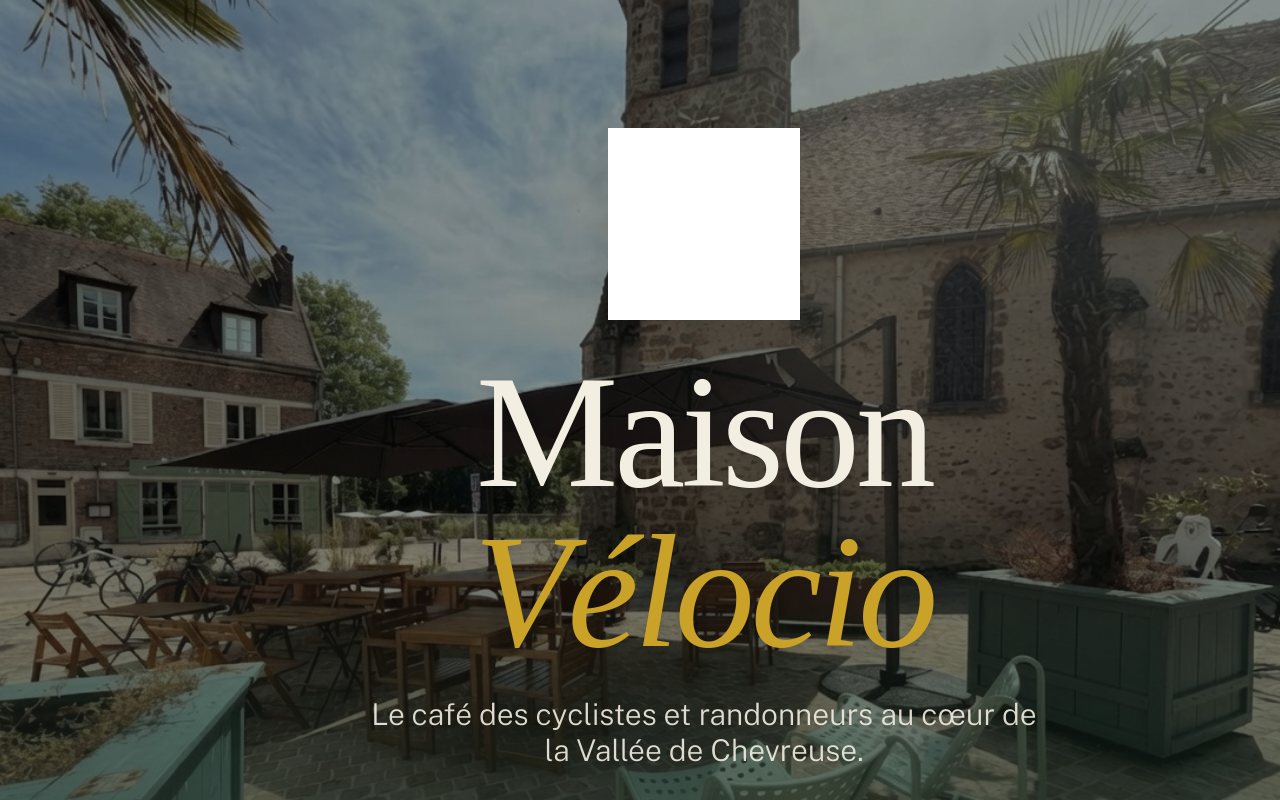
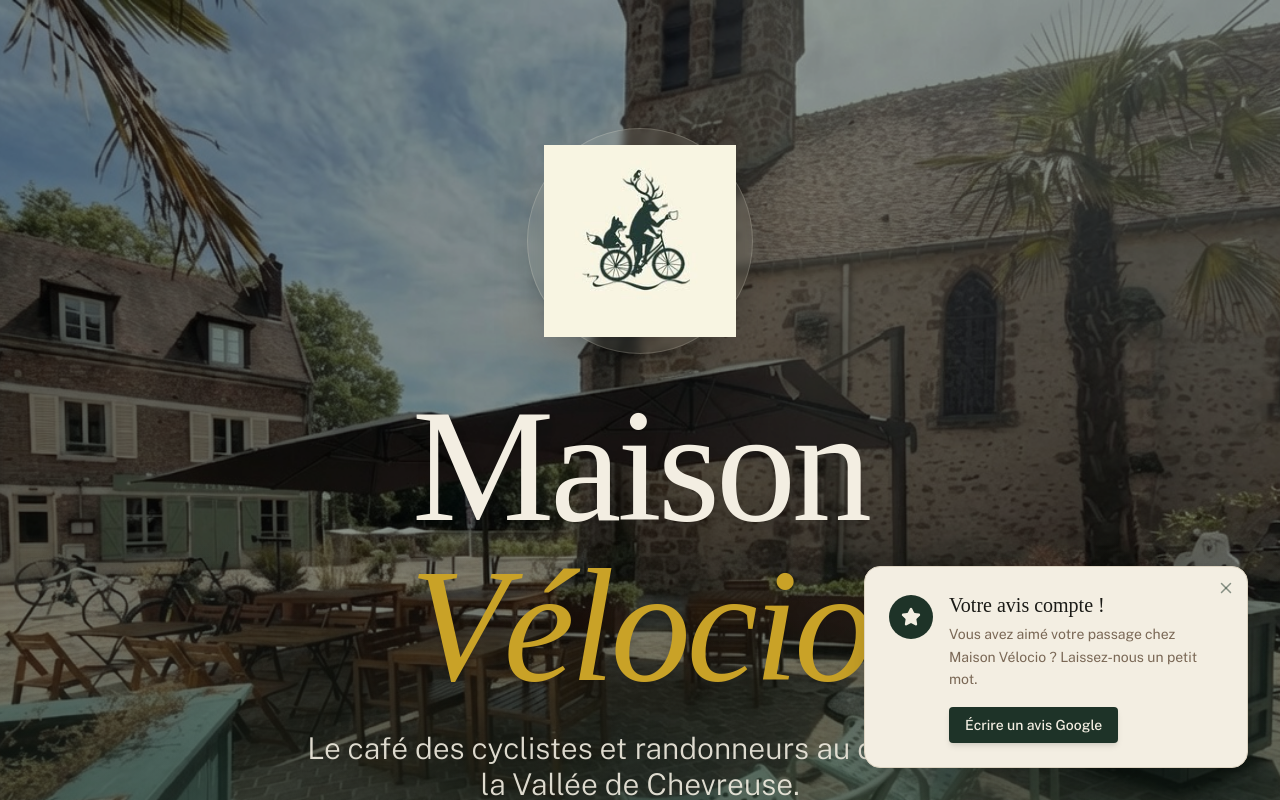
Before and after one commit to CashCrusher/maison, a React (Vite) app: page / in a window 1280 px wide. Shown: the top 800 px of the page. Built offline with nearby package versions, Linux system fonts and the light colour scheme; a web font is replaced by a local one.

Commit message:
Fix Hero centering, fix logo display, add ReviewPopup

```diff
--- a/src/App.jsx
+++ b/src/App.jsx
@@ -9,11 +9,13 @@
 import PracticalInfo from './components/sections/PracticalInfo'
 import Social from './components/sections/Social'
 import Footer from './components/sections/Footer'
+import ReviewPopup from './components/ui/ReviewPopup'
 
 function App() {
   return (
     <div className="relative min-h-screen">
       <ElevationProfile />
+      <ReviewPopup />
 
       <main className="relative z-10">
         <Hero />
--- a/src/components/sections/Hero.jsx
+++ b/src/components/sections/Hero.jsx
@@ -5,7 +5,7 @@
 
 export default function Hero() {
   return (
-    <Section id="accueil" className="min-h-screen flex flex-col items-center justify-center pt-32 pb-16 relative overflow-hidden text-center !px-0 !max-w-none !mx-0 bg-pine-deep">
+    <Section id="accueil" noOffset={true} className="min-h-screen flex flex-col items-center justify-center pt-32 pb-16 relative overflow-hidden text-center !px-0 !max-w-none !mx-0 bg-pine-deep">
 
       {/* Background Image with Parallax-like feel and Dark Overlay */}
       <div className="absolute inset-0 z-0 bg-pine-deep">
@@ -21,8 +21,8 @@
 
       <div className="relative z-10 flex flex-col items-center px-6">
         {/* Logo */}
-        <div className="mb-8">
-          <img src="/images/logo.png" alt="Maison Vélocio Logo" className="w-32 h-32 md:w-48 md:h-48 object-contain drop-shadow-2xl brightness-0 invert" />
+        <div className="mb-8 bg-parchment/10 p-4 rounded-full backdrop-blur-sm border border-parchment/20 shadow-xl">
+          <img src="/images/logo.png" alt="Maison Vélocio Logo" className="w-32 h-32 md:w-48 md:h-48 object-contain drop-shadow-2xl" />
         </div>
 
         <h1 className="text-6xl md:text-8xl lg:text-[10rem] font-display text-parchment leading-none mb-6 tracking-tight drop-shadow-lg">
--- /dev/null
+++ b/src/components/ui/ReviewPopup.jsx
@@ -0,0 +1,56 @@
+import React, { useState, useEffect } from 'react';
+import { X, Star } from 'lucide-react';
+
+export default function ReviewPopup() {
+  const [isVisible, setIsVisible] = useState(false);
+  const [isClosed, setIsClosed] = useState(false);
+
+  useEffect(() => {
+    // Show popup after 3 seconds if not closed by user
+    const timer = setTimeout(() => {
+      if (!isClosed) {
+        setIsVisible(true);
+      }
+    }, 3000);
+    return () => clearTimeout(timer);
+  }, [isClosed]);
+
+  if (!isVisible) return null;
+
+  return (
+    <div className="fixed bottom-6 right-6 md:bottom-8 md:right-8 z-50 animate-in fade-in slide-in-from-bottom-5 duration-700">
+      <div className="bg-parchment border border-paper-line shadow-2xl p-6 rounded-2xl max-w-sm relative">
+        <button
+          onClick={() => {
+            setIsVisible(false);
+            setIsClosed(true);
+          }}
+          className="absolute top-3 right-3 text-pine-deep/50 hover:text-pine-deep transition-colors"
+          aria-label="Fermer"
+        >
+          <X size={18} />
+        </button>
+
+        <div className="flex items-start gap-4">
+          <div className="bg-pine-deep text-parchment p-3 rounded-full flex-shrink-0 mt-1">
+            <Star size={20} className="fill-parchment" />
+          </div>
+          <div>
+            <h3 className="font-display text-xl text-ink mb-1">Votre avis compte !</h3>
+            <p className="text-sm font-body text-espresso/80 mb-4 leading-relaxed">
+              Vous avez aimé votre passage chez Maison Vélocio ? Laissez-nous un petit mot.
+            </p>
+            <a
+              href="https://search.google.com/local/writereview?placeid=ChIJCVp6-lyD5kcRujxo7O7Pzm0"
+              target="_blank"
+              rel="noreferrer"
+              className="inline-flex items-center justify-center bg-pine-deep text-parchment font-body text-sm font-medium px-4 py-2 rounded transition-transform hover:-translate-y-0.5 shadow-md"
+            >
+              Écrire un avis Google
+            </a>
+          </div>
+        </div>
+      </div>
+    </div>
+  );
+}
--- a/src/components/ui/Section.jsx
+++ b/src/components/ui/Section.jsx
@@ -1,7 +1,7 @@
 import React from 'react';
 import { cn } from './Badge';
 
-export default function Section({ id, children, className }) {
+export default function Section({ id, children, className, noOffset = false }) {
   return (
     <section
       id={id}
@@ -10,8 +10,8 @@
         className
       )}
     >
-      {/* Content wrapper with a left margin to accommodate the elevation profile on larger screens */}
-      <div className="md:ml-24 lg:ml-32">
+      {/* Content wrapper with a left margin to accommodate the elevation profile on larger screens, unless noOffset is true */}
+      <div className={cn(!noOffset && "md:ml-24 lg:ml-32")}>
         {children}
       </div>
     </section>
```
